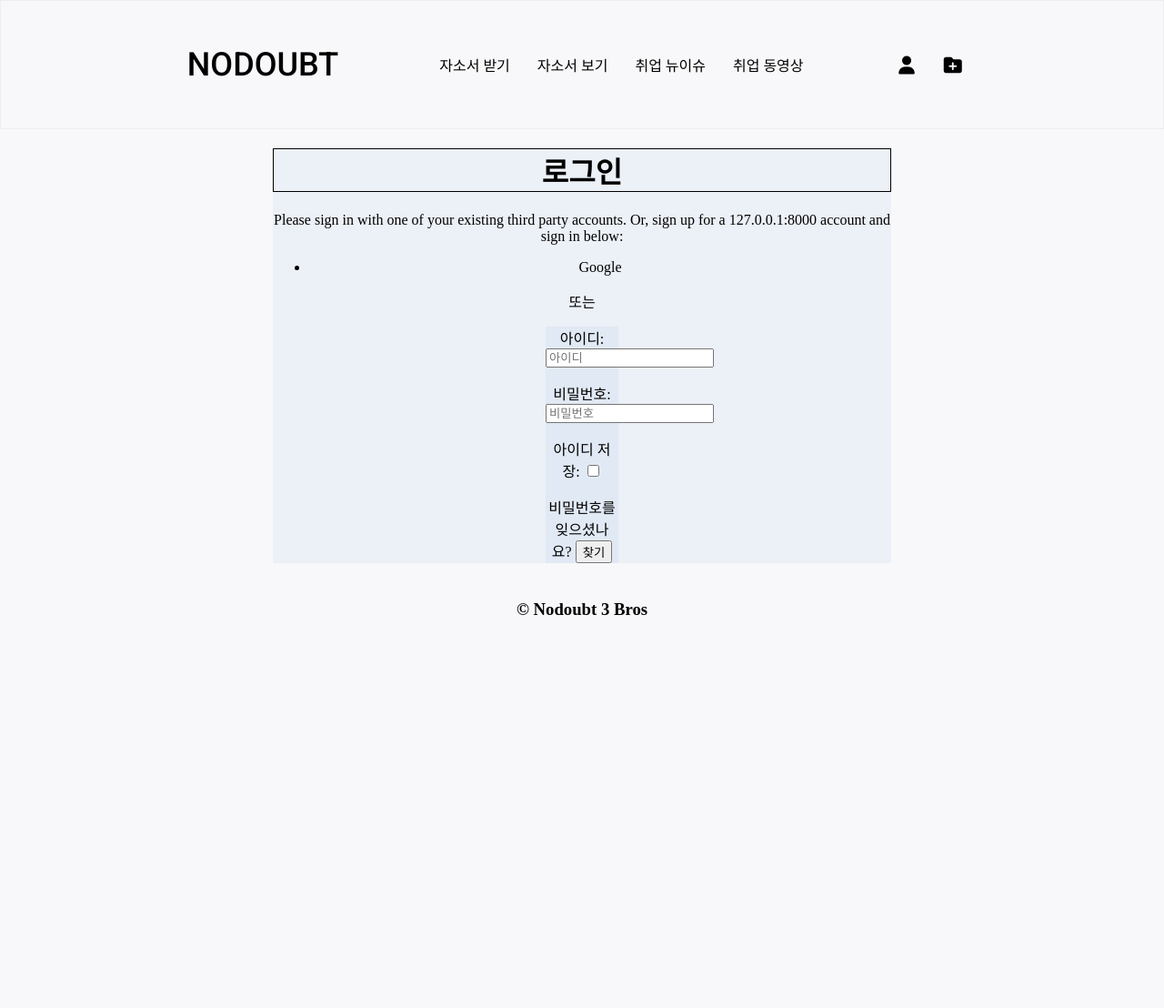
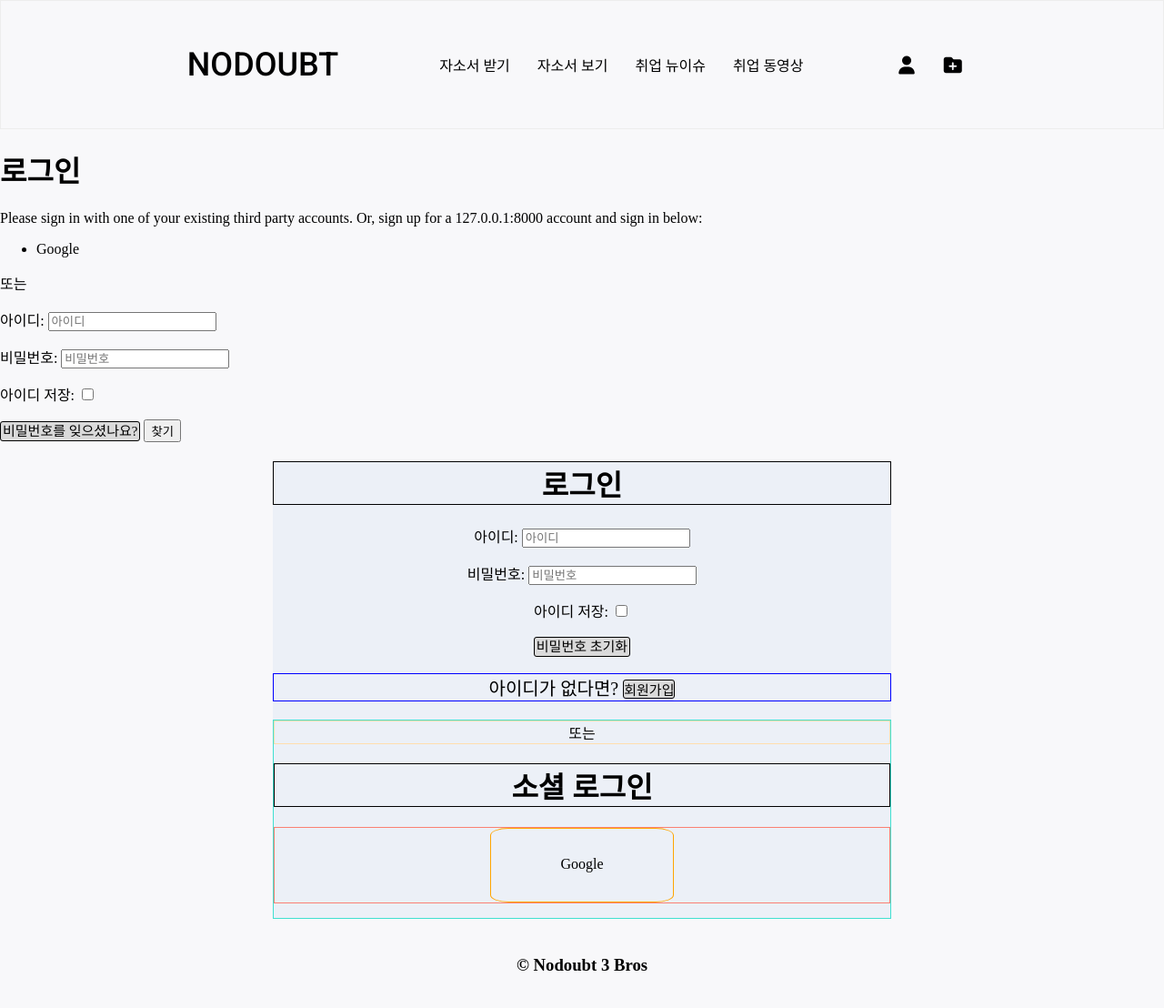
Before and after one commit to YoonHwe/nodoubt, a Django app: page /accounts/login/ in a window 1280 px wide. Shown: the whole page at 91% size. Before the commit the page ends 676 px from the top, so only its background shows below. Run offline with Django 3.2, Linux system fonts and the light colour scheme; some libraries are stand-ins or nearby versions.

Commit message:
로그인 관련 디자인 수정

```diff
--- a/nodoubt/static/css/style.css
+++ b/nodoubt/static/css/style.css
@@ -356,3 +356,74 @@ a{
 .login_title{
     border: 1px solid black;
 }
+.login_signup{
+    border: 1px solid blue;
+    font-size: 20px;
+}
+.login_signup_link{
+    border: 1px solid black;
+    background-color: rgb(218, 218, 218);
+    border-radius: 3px;
+    padding-top: 3px;
+    font-size: 15px;
+}
+.login_socialaccount{
+    border: 1px solid turquoise;
+    text-align: center;
+}
+.login_socialaccount_providers{
+    border: 1px solid salmon;
+    display: flex;
+    justify-content: center;
+    list-style: none;
+}
+.login_socialaccount_or{
+    border: 1px solid navajowhite;
+}
+.login_socialaccount_providers_list{
+    border: 1px solid orange;
+    margin-right: 40px;
+    height: 50px;
+    width: 200px;
+    padding-top: 30px;
+    border-radius: 10%;
+}
+.login_socialaccount_providers_list:hover{
+    background-color: rgb(255, 191, 72);
+}
+.secondaryAction{
+    border: 1px solid black;
+    background-color: rgb(218, 218, 218);
+    border-radius: 3px;
+    padding: 2px;
+    font-size: 15px;
+}
+
+/*로그아웃*/
+.logout{
+    text-align: center;
+    border: 1px solid green;
+}
+.logout_button{
+    padding: 30px;
+    font-size: 30px;
+    font-weight: 800;
+}
+
+/*회원가입*/
+.signup{
+    text-align: center;
+    border: 1px solid black;
+    margin: 0px 300px;
+    background-color: rgba(130, 168, 212, 0.1);
+    margin-top: 60px;
+}
+.signup_button{
+    padding: 10px 20px;
+    font-size: 20px;
+    border-radius: 3px;
+}
+
+.signup_button:hover{
+    opacity: 0.7;
+}
--- a/nodoubt/templates/account/login.html
+++ b/nodoubt/templates/account/login.html
@@ -7,8 +7,7 @@
 
 {% block content %}
 <!--로그인-->
-<div class="login">
-  <h1 class="login_title">{% trans "Sign In" %}</h1>
+<h1 class="logi">{% trans "Sign In" %}</h1>
 
   {% get_providers as socialaccount_providers %}
 
@@ -34,7 +33,7 @@
     <a href="{{ signup_url }}">sign up</a> first.{% endblocktrans %}</p>
   {% endif %}
 
-  <form class="login" method="POST" action="{% url 'account_login' %}">
+  <form class="login_go" method="POST" action="{% url 'account_login' %}">
     {% csrf_token %}
     {{ form.as_p }}
     {% if redirect_field_value %}
@@ -44,6 +43,41 @@
     <button class="primaryAction" type="submit">{% trans "찾기" %}</button>
   </form>
 
+
+<div class="login">
+  <h1 class="login_title">{% trans "Sign In" %}</h1>
+
+
+  <form class="login_go" method="POST" action="{% url 'account_login' %}">
+    {% csrf_token %}
+    {{ form.as_p }}
+    {% if redirect_field_value %}
+    <input type="hidden" name="{{ redirect_field_name }}" value="{{ redirect_field_value }}" />
+    {% endif %}
+    <a class="button secondaryAction" href="{% url 'account_reset_password' %}">{% trans "비밀번호 초기화" %}</a>
+  </form>
+
+  {% get_providers as socialaccount_providers %}
+
+  {% if socialaccount_providers %}
+    <p class="login_signup">{% blocktrans with site.name as site_name %} 아이디가 없다면? <a class="login_signup_link" href="{{ signup_url }}">회원가입</a>
+    {% endblocktrans %}</p>
+
+    <div class="login_socialaccount">
+      <div class="login_socialaccount_or">{% trans 'or' %}</div>
+      <h1 class="login_title">소셜 로그인</h1>
+      <ul class="login_socialaccount_providers">
+        <div class="login_socialaccount_providers_list">{% include "socialaccount/snippets/provider_list.html" with process="login" %}</div>
+      </ul>
+    </div>
+
+    {% include "socialaccount/snippets/login_extra.html" %}
+
+  {% else %}
+    <p>{% blocktrans %}If you have not created an account yet, then please
+    <a href="{{ signup_url }}">sign up</a> first.{% endblocktrans %}</p>
+  {% endif %}
+
 </div>
 
 {% endblock %}
```
Also changed, not shown: nodoubt/templates/account/logout.html (added, +12 -0 lines), nodoubt/templates/account/signup.html (added, +15 -0 lines), db.sqlite3.
